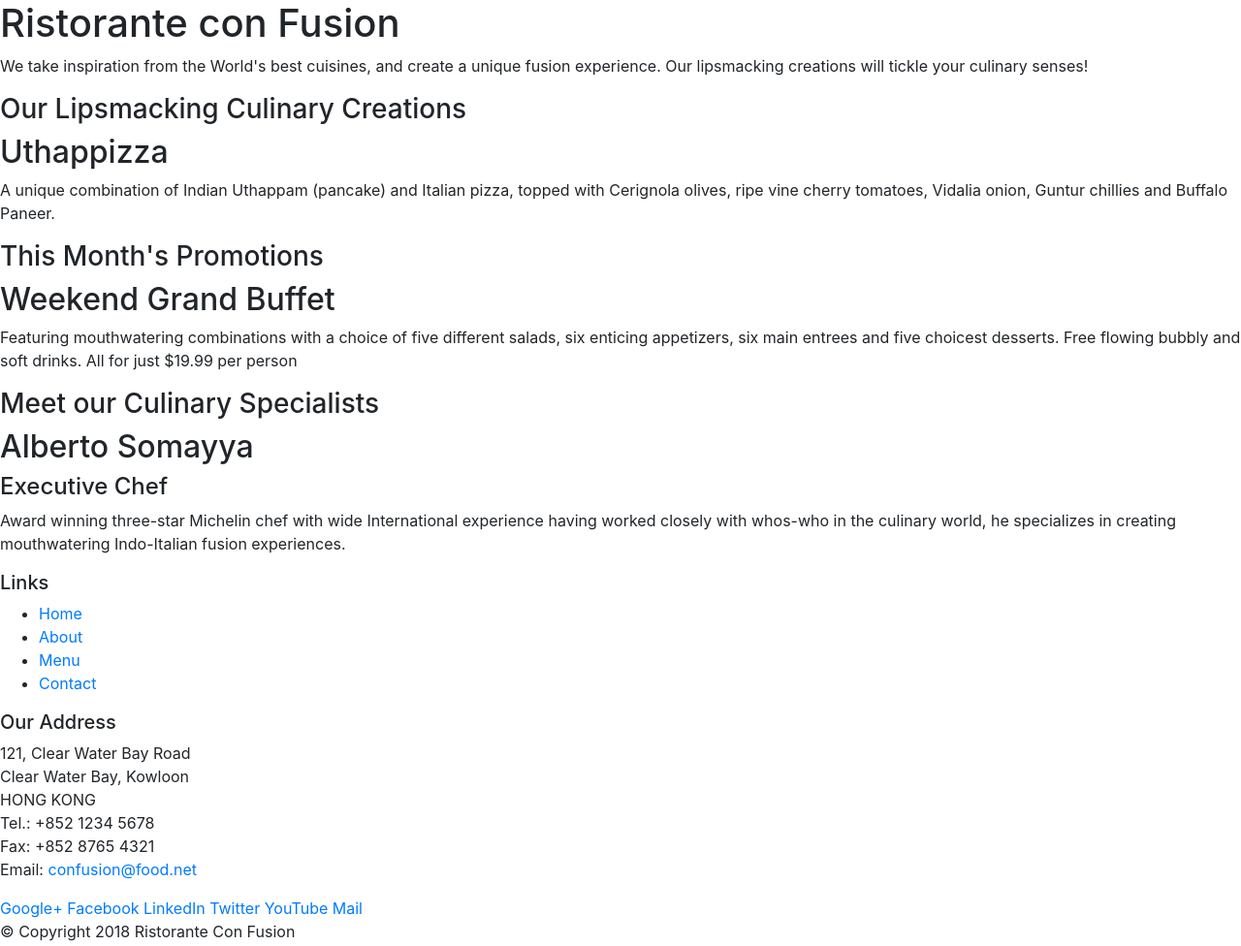
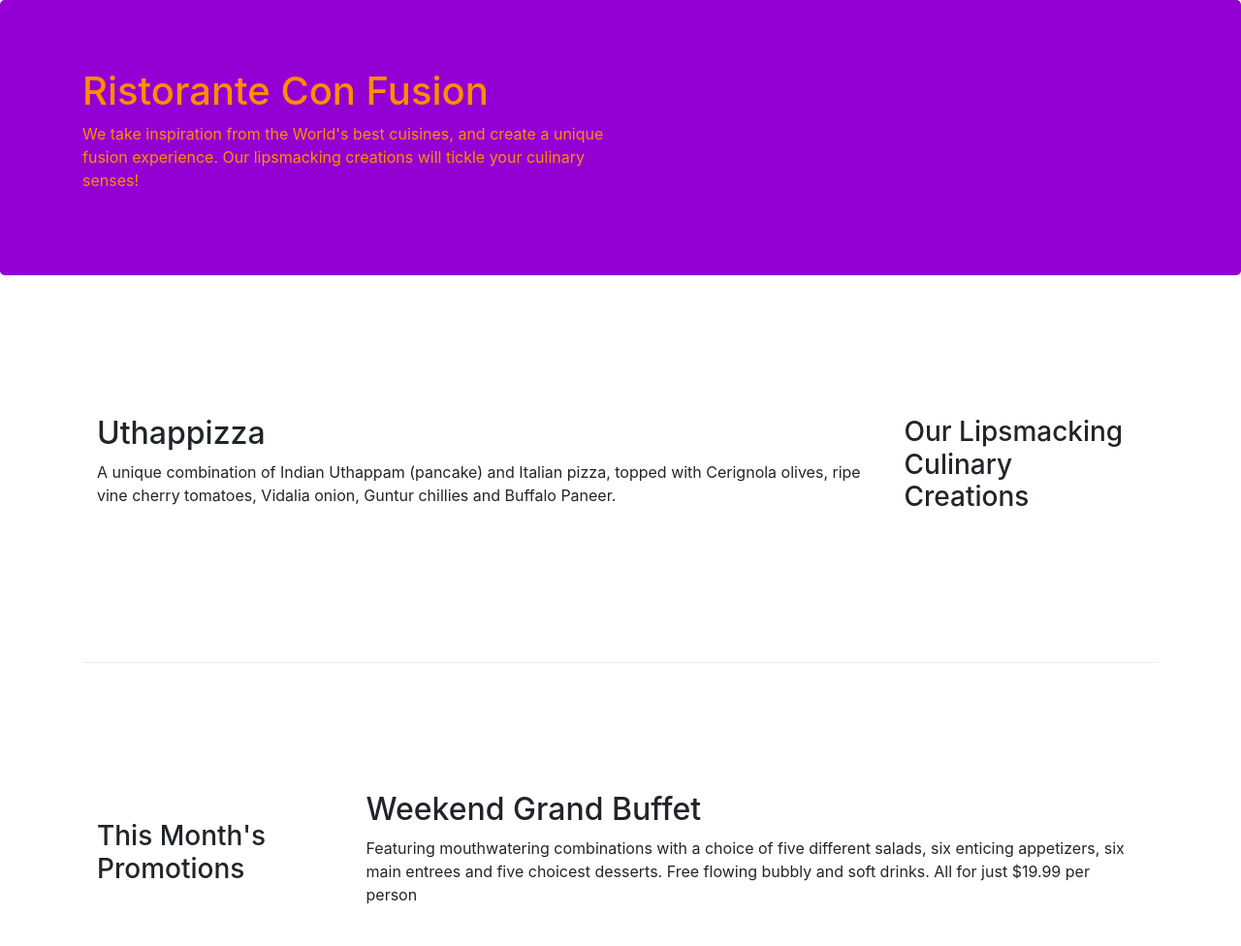
Before and after one commit to njonbayou/conFusion, a website: page index.html in a window 1280 px wide. Shown: the top 976 px of the page at 97% size. Drawn offline with nearby package versions, Linux system fonts and the light colour scheme.

Commit message:
b00tstrap grid 2

```diff
--- /dev/null
+++ b/css/styles.css
@@ -0,0 +1,31 @@
+row-header {
+    margin: 0px auto;
+    padding: 0px auto;
+}
+
+.row-content {
+    margin: 0px auto;
+    padding: 50px 0px 50px 0px;
+    border-bottom: 1px ridge;
+    min-height: 400px;
+}
+
+.footer {
+    background-color: rgb(255, 136, 0);
+    margin: 0px auto;
+    padding: 20px 0px 20px 0px;
+}
+
+.jumbotron {
+    padding: 70px 30px 70px 30px;
+    margin: 0px auto;
+    background: darkviolet;
+    color: darkorange;
+}
+
+.address {
+    font-style: initial;
+    font-size: 80%;
+    margin: 0px;
+    color: #04a9b483;
+}
--- a/index.html
+++ b/index.html
@@ -8,51 +8,52 @@
 
     <!-- Bootstrap CSS -->
     <link rel="stylesheet" href="node_modules/bootstrap/dist/css/bootstrap.min.css">
+    <link rel="stylesheet" href="css/styles.css">
     <title>Ristorante Con Fusion</title>
 </head>
 
 <body>
 
-    <header>
-        <div>
-            <div>
-                <div>
-                    <h1>Ristorante con Fusion</h1>
+    <header class="jumbotron">
+        <div class="container">
+            <div class="row row-header">
+                <div class="col-12 col-sm-6">
+                    <h1>Ristorante Con Fusion</h1>
                     <p>We take inspiration from the World's best cuisines, and create a unique fusion experience. Our lipsmacking creations will tickle your culinary senses!</p>
                 </div>
-                <div>
+                <div class="col-12 col-sm">
                 </div>
             </div>
         </div>
     </header>
 
-    <div>
-        <div>
-            <div>
+    <div class="container">
+        <div class="row row-content align-items-center">
+            <div class="col-12 col-sm-4 order-sm-last col-md-3">
                 <h3>Our Lipsmacking Culinary Creations</h3>
             </div>
-            <div>
+            <div class="col col-sm order-sm-first col-md">
                 <h2>Uthappizza</h2>
                 <p>A unique combination of Indian Uthappam (pancake) and Italian pizza, topped with Cerignola olives, ripe vine cherry tomatoes, Vidalia onion, Guntur chillies and Buffalo Paneer.</p>
             </div>
         </div>
 
 
-        <div>
-            <div>
+        <div class="row row-content align-items-center">
+            <div class="col-12 col-sm-4 col-md-3">
                 <h3>This Month's Promotions</h3>
             </div>
-            <div>
+            <div class="col col-sm col-md">
                 <h2>Weekend Grand Buffet</h2>
                 <p>Featuring mouthwatering combinations with a choice of five different salads, six enticing appetizers, six main entrees and five choicest desserts. Free flowing bubbly and soft drinks. All for just $19.99 per person </p>
             </div>
         </div>
 
-        <div>
-            <div>
+        <div class="row row-content align-items-center">
+            <div class="col-12 col-sm-4 order-sm-last col-md-3">
                 <h3>Meet our Culinary Specialists</h3>
             </div>
-            <div>
+            <div class="col col-sm order-sm-first col-md">
                 <h2>Alberto Somayya</h2>
                 <h4>Executive Chef</h4>
                 <p>Award winning three-star Michelin chef with wide International experience having worked closely with whos-who in the culinary world, he specializes in creating mouthwatering Indo-Italian fusion experiences. </p>
@@ -60,19 +61,19 @@
         </div>
     </div>
 
-    <footer>
-        <div>
-            <div>
-                <div>
+    <footer class="footer">
+        <div class="container">
+            <div class="row">
+                <div class="col-4 offset-1 col-sm-2">
                     <h5>Links</h5>
-                    <ul>
+                    <ul class="list-unstyled">
                         <li><a href="#">Home</a></li>
                         <li><a href="#">About</a></li>
                         <li><a href="#">Menu</a></li>
                         <li><a href="#">Contact</a></li>
                     </ul>
                 </div>
-                <div>
+                <div class="col-7 col-sm-5">
                     <h5>Our Address</h5>
                     <address>
 		              121, Clear Water Bay Road<br>
@@ -83,8 +84,8 @@
 		              Email: <a href="mailto:confusion@food.net">confusion@food.net</a>
 		           </address>
                 </div>
-                <div>
-                    <div>
+                <div class="col-12 col-sm-4 align-self-center">
+                    <div class="text-center">
                         <a href="http://google.com/+">Google+</a>
                         <a href="http://www.facebook.com/profile.php?id=">Facebook</a>
                         <a href="http://www.linkedin.com/in/">LinkedIn</a>
@@ -94,8 +95,8 @@
                     </div>
                 </div>
            </div>
-           <div>
-                <div>
+           <div class="row justify-content-center">
+                <div class="col-auto">
                     <p>© Copyright 2018 Ristorante Con Fusion</p>
                 </div>
            </div>
```
